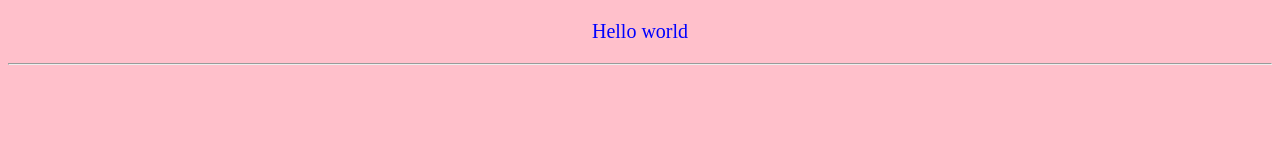
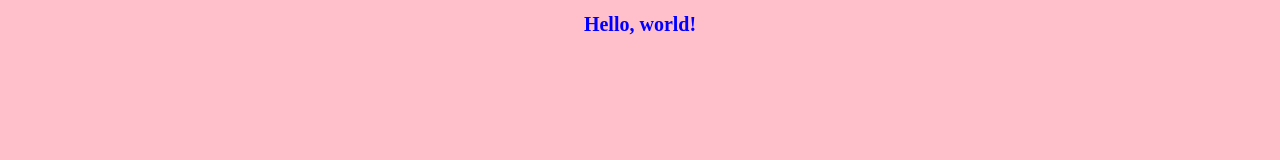
Before and after one commit to chengalve/netlify, a plain HTML site: page index.html in a window 1280 px wide. Drawn offline with Linux system fonts and the light colour scheme.

Commit message:
Update index.html

```diff
--- a/index.html
+++ b/index.html
@@ -7,7 +7,6 @@
     <title>test</title>
   </head>
   <body>
-    <p>Hello world</p>
-    <hr />
+    <h1>Hello, world!</h1>
   </body>
 </html>
```
